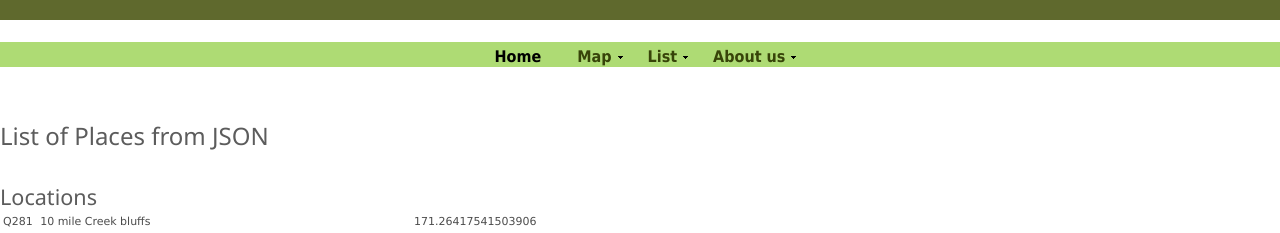
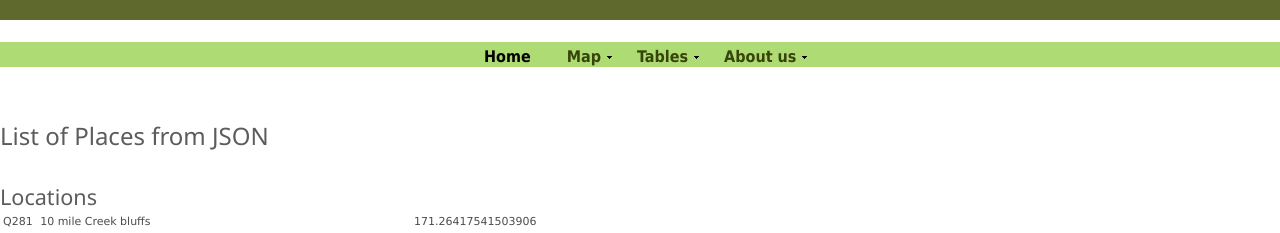
Before and after one commit to JaneJg/Plant_lists, a Jekyll site: the page built from index.md, in a window 1280 px wide. Shown: the top 233 px of the page. Built offline with Jekyll 4.4.1, drawn with Linux system fonts in a browser that asks for light colours.

Commit message:
replaced menu

```diff
--- a/_includes/Nav_Menu.html
+++ b/_includes/Nav_Menu.html
@@ -10,10 +10,11 @@
 		</ul>
             </div>
           </li>
-         <li><a href="#">List</a>
+         <li><a href="#">Tables</a>
             <div>
               <ul>
-               <li><a href="Habitats.html">Output</a></li>
+               <li><a href="Output_SQLite.html">Output SQLite</a></li>
+               <li><a href="Output_JSON.html">Output JSON</a></li>
              </ul>
             </div>
           </li>
```
